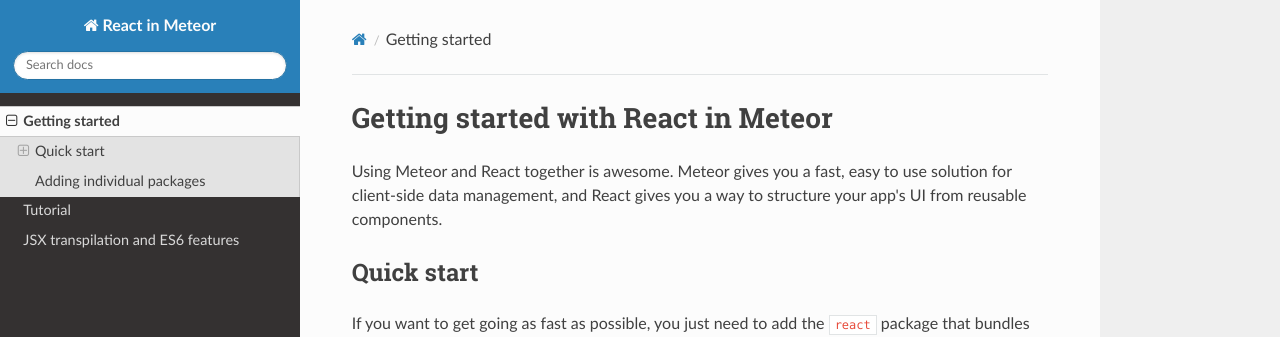
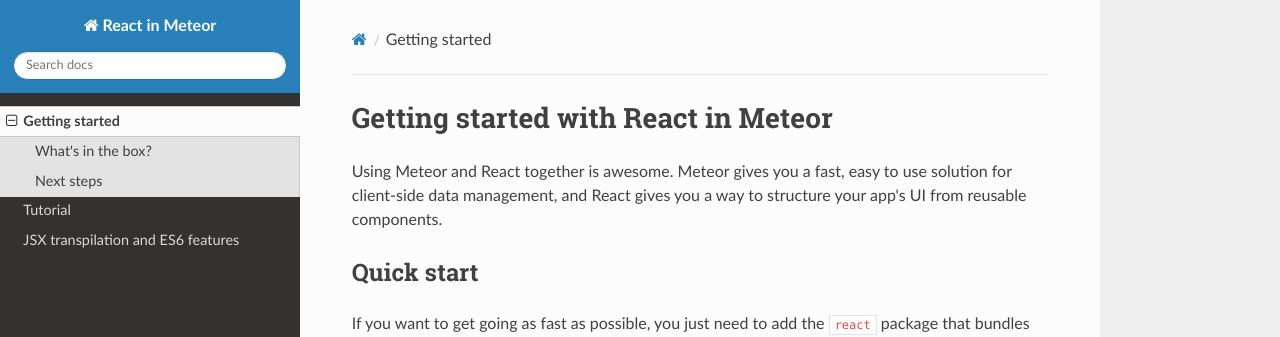
Before and after one commit to meteor/react-packages, an MkDocs documentation site: the page built from docs/index.md, in a window 1280 px wide. Shown: the top 337 px of the page. Built offline with MkDocs 1.6.1, drawn with Linux system fonts in a browser that asks for light colours; nearby versions of some CDN libraries; old or Windows-style settings are respelled for this version of MkDocs.

Commit message:
Change workaround

```diff
--- a/docs/index.md
+++ b/docs/index.md
@@ -1,4 +1,4 @@
-# Getting started with React in Meteor
+<h1>Getting started with React in Meteor</h1>
 
 Using Meteor and React together is awesome. Meteor gives you a fast, easy to use solution
 for client-side data management, and React gives you a way to structure your app's UI from reusable components.
--- a/docs/workaround.css
+++ /dev/null
@@ -1,4 +0,0 @@
-/* Makes the first heading in each file not appear in the ToC */
-li.toctree-l3:first-child {
-    display: none;
-}
```
Also changed, not shown: docs/jsx.md (+1 -1 lines), docs/tutorial.md (+1 -1 lines).
